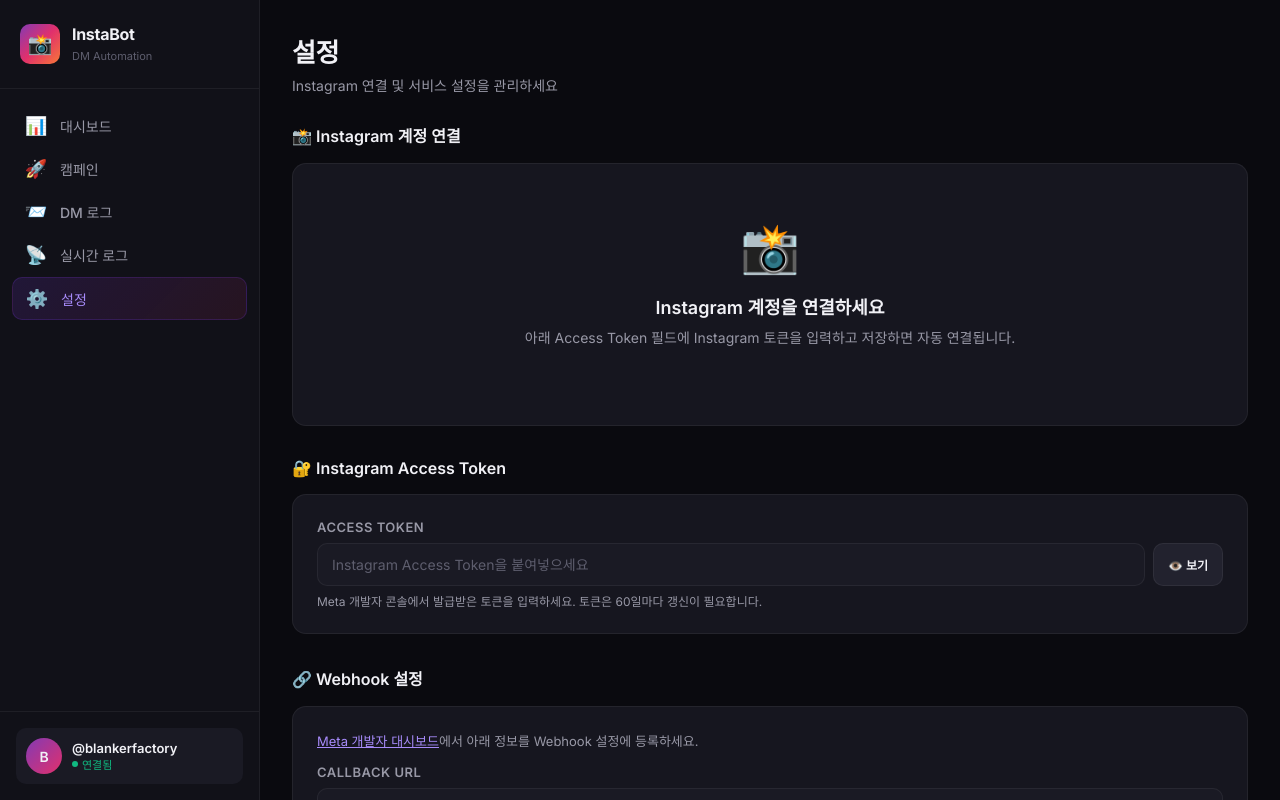
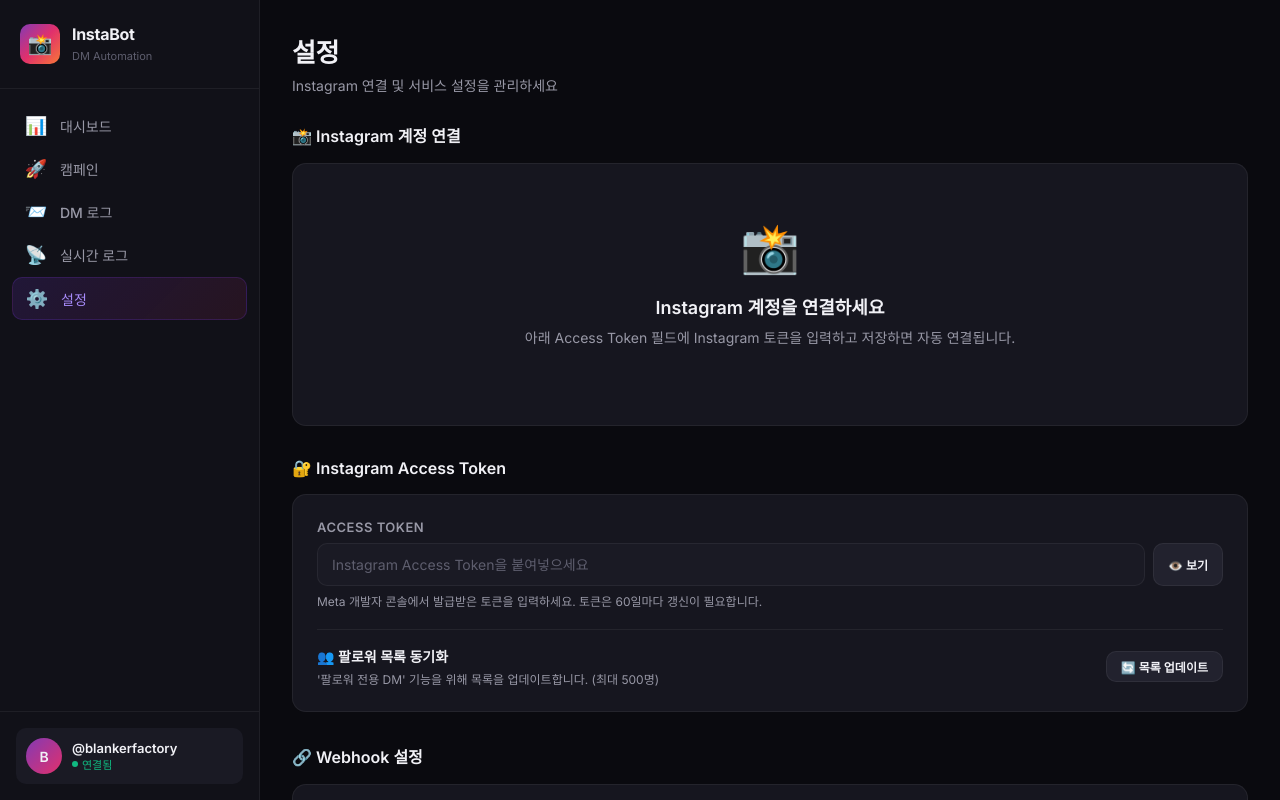
Before and after one commit to jch1023/instabot, a Next.js app: page /settings in a window 1280 px wide. Shown: the top 800 px of the page. Built offline with nearby package versions, Linux system fonts and the light colour scheme; no server answers; the database is empty.

Commit message:
Add follower sync API and button in settings page

```diff
--- /dev/null
+++ b/app/api/followers/update/route.js
@@ -0,0 +1,46 @@
+
+import { NextResponse } from 'next/server';
+import { getSetting, cacheFollowers } from '@/lib/db.js';
+import { getFollowers, getMyProfile } from '@/lib/instagram.js';
+
+export async function POST() {
+    try {
+        const accessToken = await getSetting('instagram_access_token');
+        if (!accessToken) {
+            return NextResponse.json({ error: 'Instagram Access Token not found' }, { status: 400 });
+        }
+
+        // 1. Get my IG User ID
+        const profile = await getMyProfile(accessToken);
+        const myId = profile.id;
+
+        // 2. Fetch followers (fetch up to 500 for now to avoid timeout)
+        let allFollowers = [];
+        let after = null;
+        let pageCount = 0;
+        const MAX_PAGES = 5; // 5 pages * 100 = 500 followers limit per run
+
+        do {
+            const data = await getFollowers(accessToken, myId, after);
+            const followers = data.followers || [];
+            allFollowers = [...allFollowers, ...followers];
+
+            after = data.paging?.cursors?.after;
+            pageCount++;
+        } while (after && pageCount < MAX_PAGES);
+
+        // 3. Save to DB
+        // Account ID 1 is default for single user system
+        await cacheFollowers(1, allFollowers);
+
+        return NextResponse.json({
+            success: true,
+            count: allFollowers.length,
+            message: `Synced ${allFollowers.length} followers.`
+        });
+
+    } catch (error) {
+        console.error('[API] Failed to sync followers:', error);
+        return NextResponse.json({ error: error.message }, { status: 500 });
+    }
+}
--- a/app/settings/page.js
+++ b/app/settings/page.js
@@ -165,6 +165,43 @@
                         <div style={{ fontSize: '12px', color: 'var(--text-secondary)', marginTop: '6px' }}>
                             Meta 개발자 콘솔에서 발급받은 토큰을 입력하세요. 토큰은 60일마다 갱신이 필요합니다.
                         </div>
+
+                        {/* Follower Sync Button */}
+                        <div style={{ marginTop: '20px', paddingTop: '16px', borderTop: '1px solid var(--border)' }}>
+                            <div style={{ display: 'flex', justifyContent: 'space-between', alignItems: 'center' }}>
+                                <div>
+                                    <div style={{ fontSize: '14px', fontWeight: 600, marginBottom: '4px' }}>👥 팔로워 목록 동기화</div>
+                                    <div style={{ fontSize: '12px', color: 'var(--text-secondary)' }}>
+                                        '팔로워 전용 DM' 기능을 위해 목록을 업데이트합니다. (최대 500명)
+                                    </div>
+                                </div>
+                                <button
+                                    className="btn btn-secondary btn-sm"
+                                    onClick={async () => {
+                                        if (!confirm('팔로워 목록을 동기화하시겠습니까? 시간이 걸릴 수 있습니다.')) return;
+                                        const btn = document.getElementById('sync-btn');
+                                        if (btn) btn.innerText = '⏳ 동기화 중...';
+
+                                        try {
+                                            const res = await fetch('/api/followers/update', { method: 'POST' });
+                                            const data = await res.json();
+                                            if (res.ok) {
+                                                alert(`성공! ${data.count}명의 팔로워를 동기화했습니다.`);
+                                            } else {
+                                                throw new Error(data.error);
+                                            }
+                                        } catch (e) {
+                                            alert(`동기화 실패: ${e.message}`);
+                                        } finally {
+                                            if (btn) btn.innerText = '🔄 목록 업데이트';
+                                        }
+                                    }}
+                                    id="sync-btn"
+                                >
+                                    🔄 목록 업데이트
+                                </button>
+                            </div>
+                        </div>
                     </div>
                 </div>
             </div>
```
